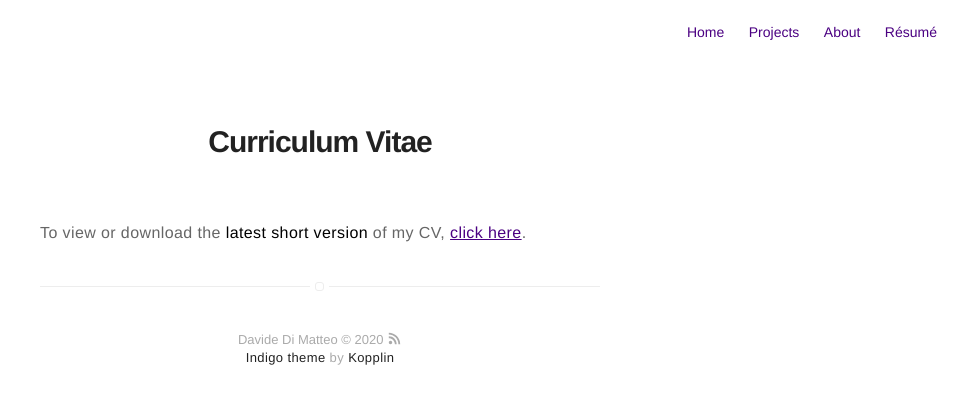
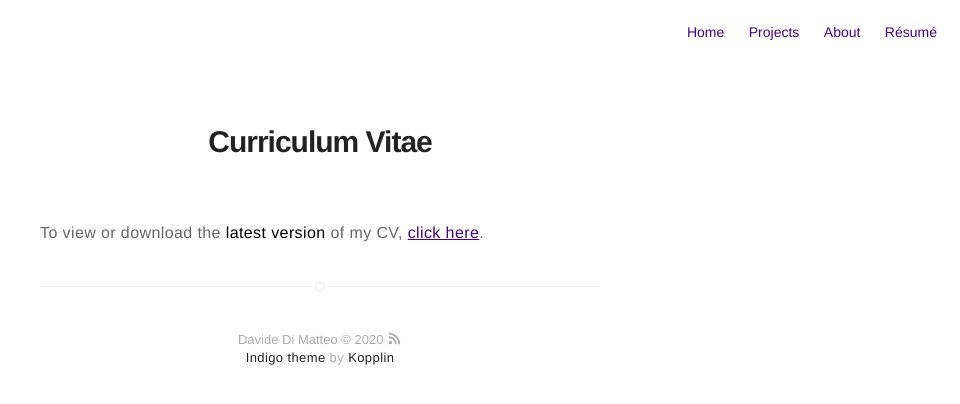
Before and after one commit to dadadima94/dadadima94.github.io, a Jekyll site: the page built from _posts/2019-02-11-resume.md, in a window 1280 px wide. Shown: the top 404 px of the page, without its empty margins (320-1280 px from the left). Built offline with Jekyll 4.4.1, drawn with Linux system fonts in a browser that asks for light colours.

Commit message:
updated cv

```diff
--- a/_posts/2019-02-11-resume.md
+++ b/_posts/2019-02-11-resume.md
@@ -9,4 +9,4 @@ hidden: true
 externalLink: false
 ---
 
-To view or download the **latest short version** of my CV, [click here](../../assets/files/Di_Matteo_Davide__CV.pdf).
+To view or download the **latest version** of my CV, [click here](../../assets/files/DavideDiMatteo_CV.pdf).
```
Also changed, not shown: other parts of _posts/2019-02-11-resume.md (+1 -1 lines), 2 other files.
